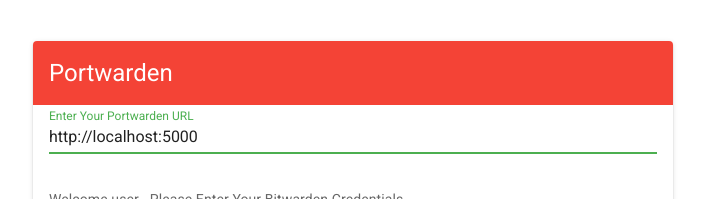
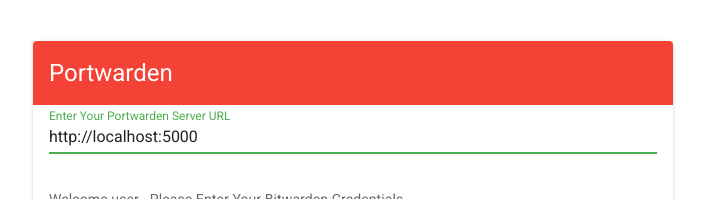
Before and after one commit to pluim003/portwarden-frontend, a Nuxt app: page /home in a window 1280 px wide. Shown: the top 199 px of the page, without its empty margins (287-1006 px from the left). Built offline with nearby package versions, Linux system fonts and the light colour scheme.

Commit message:
FE-1 # Update default values and correct labels

```diff
--- a/pages/home.vue
+++ b/pages/home.vue
@@ -15,7 +15,7 @@
               <v-card-text v-if="!pu.backup_setting.will_setup_backup">
                 <v-text-field
                   :value="$store.state.serverUrl"
-                  label="Enter Your Portwarden URL"
+                  label="Enter Your Portwarden Server URL"
                   required
                   color="green"
                   autofocus
@@ -104,7 +104,7 @@
     },
     backup_setting:              {
       passphrase:               "",
-      backup_frequency_seconds: "60",
+      backup_frequency_seconds: "1296000",
       will_setup_backup:        false,
   }
 }
--- a/pages/index.vue
+++ b/pages/index.vue
@@ -21,7 +21,7 @@
             class="my-4">
             <v-text-field
               :value="$store.state.serverUrl"
-              label="Enter Your Portwarden URL"
+              label="Enter Your Portwarden Server URL"
               required
               color="green"
               autofocus
```
